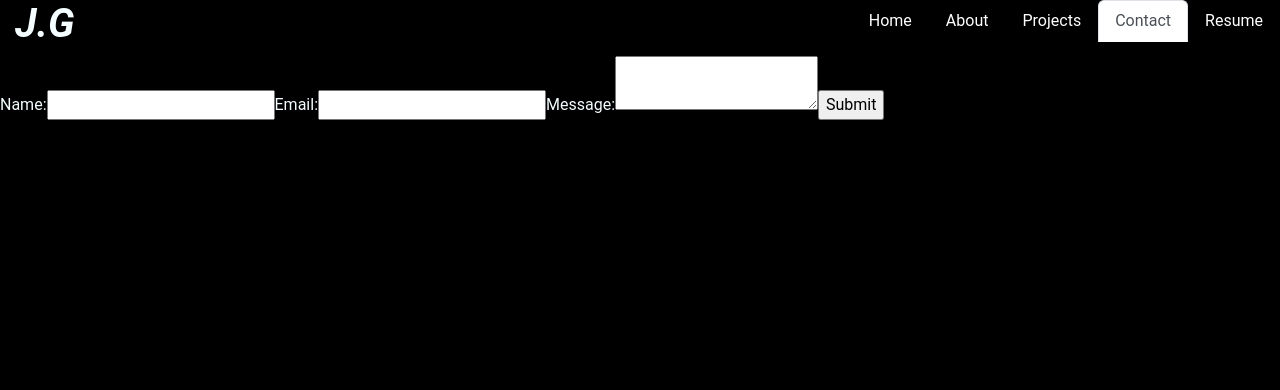
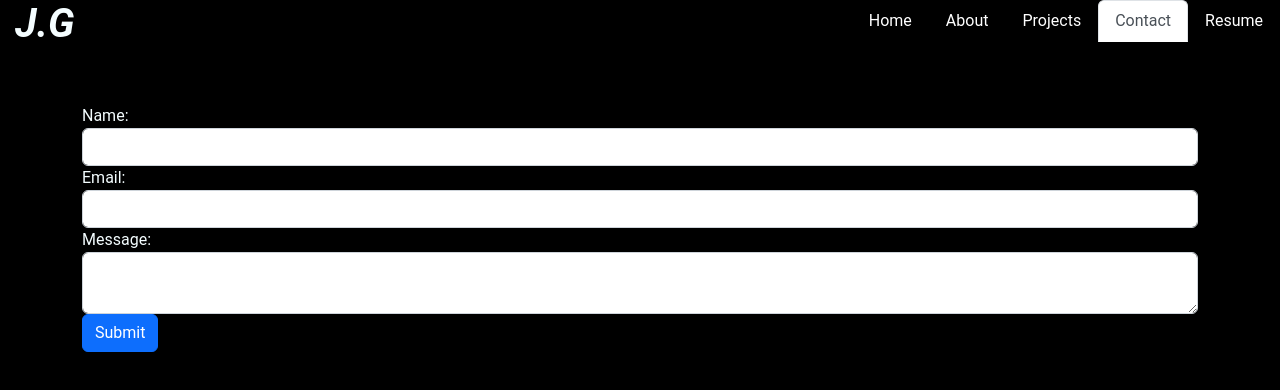
Before and after one commit to Exo-MDR-CD2000/react-portfolio-jag, a React (Vite) app: page /contact in a window 1280 px wide. Shown: the top 390 px of the page. Built offline with nearby package versions, Linux system fonts and the light colour scheme.

Commit message:
bootstrap styling for contact form

```diff
--- a/src/main.jsx
+++ b/src/main.jsx
@@ -4,7 +4,6 @@
 // Bringing in the required imports from 'react-router-dom' to set up application routing behavior
 import { createBrowserRouter, RouterProvider } from 'react-router-dom';
 
-// Bootstrap for future use
 import 'bootstrap/dist/css/bootstrap.min.css';
 import './css/index.css';
 
--- a/src/pages/Contact.jsx
+++ b/src/pages/Contact.jsx
@@ -1,15 +1,4 @@
 import { useState } from "react";
-
-// export function ContactBlurb() {
-//   <div className="contact-blurb">
-//     <h1>Contact</h1>
-//     <p>
-//       If you have any questions or would like to get in contact with me,
-//       please feel free to send me a message here.
-//     </p>
-//   </div>
-// }
-
 
 export default function ContactForm() {
   const [name, setName] = useState('');
@@ -26,23 +15,45 @@
   }
 
   return (
-    <form onSubmit={handleSubmit}>
-      <label>
-        Name:
-        <input type="text" value={name} onChange={(e) => setName(e.target.value)} />
-      </label>
-      <label>
-        Email:
-        <input type="email" value={email} onChange={(e) => setEmail(e.target.value)} />
-      </label>
-      <label>
-        Message:
-        <textarea value={message} onChange={(e) => setMessage(e.target.value)} />
-      </label>
-      <input type="submit" value="Submit" />
+    <form onSubmit={handleSubmit} className="container mt-5">
+      <div className="form-group">
+        <label htmlFor="name">Name:</label>
+        <input type="text" className="form-control" id="name" value={name} onChange={(e) => setName(e.target.value)} />
+      </div>
+      <div className="form-group">
+        <label htmlFor="email">Email:</label>
+        <input type="email" className="form-control" id="email" value={email} onChange={(e) => setEmail(e.target.value)} />
+      </div>
+      <div className="form-group">
+        <label htmlFor="message">Message:</label>
+        <textarea className="form-control" id="message" value={message} onChange={(e) => setMessage(e.target.value)} />
+      </div>
+      <button type="submit" className="btn btn-primary">Submit</button>
     </form>
   );
 }
 
 
 // look into this site for email form: https://www.emailjs.com/
+
+
+
+
+
+
+
+
+
+
+
+
+
+// export function ContactBlurb() {
+//   <div className="contact-blurb">
+//     <h1>Contact</h1>
+//     <p>
+//       If you have any questions or would like to get in contact with me,
+//       please feel free to send me a message here.
+//     </p>
+//   </div>
+// }
```
